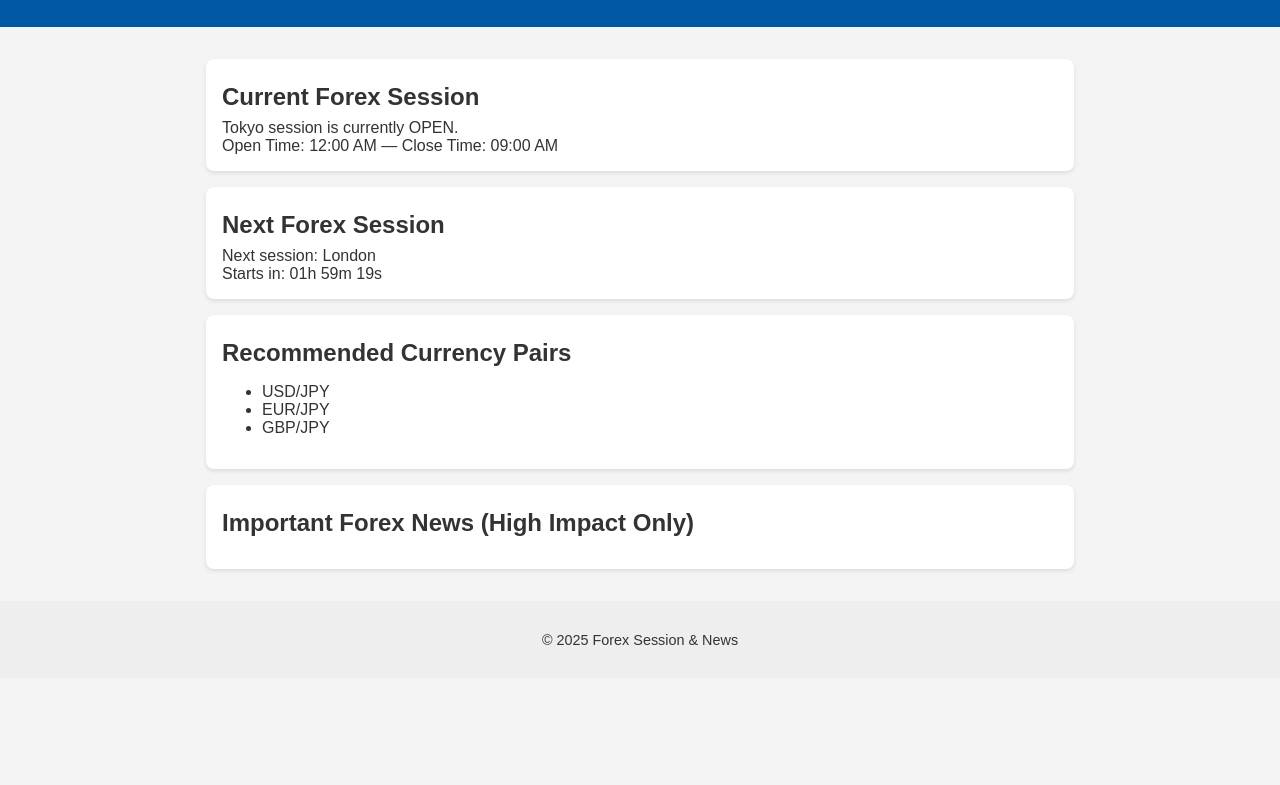
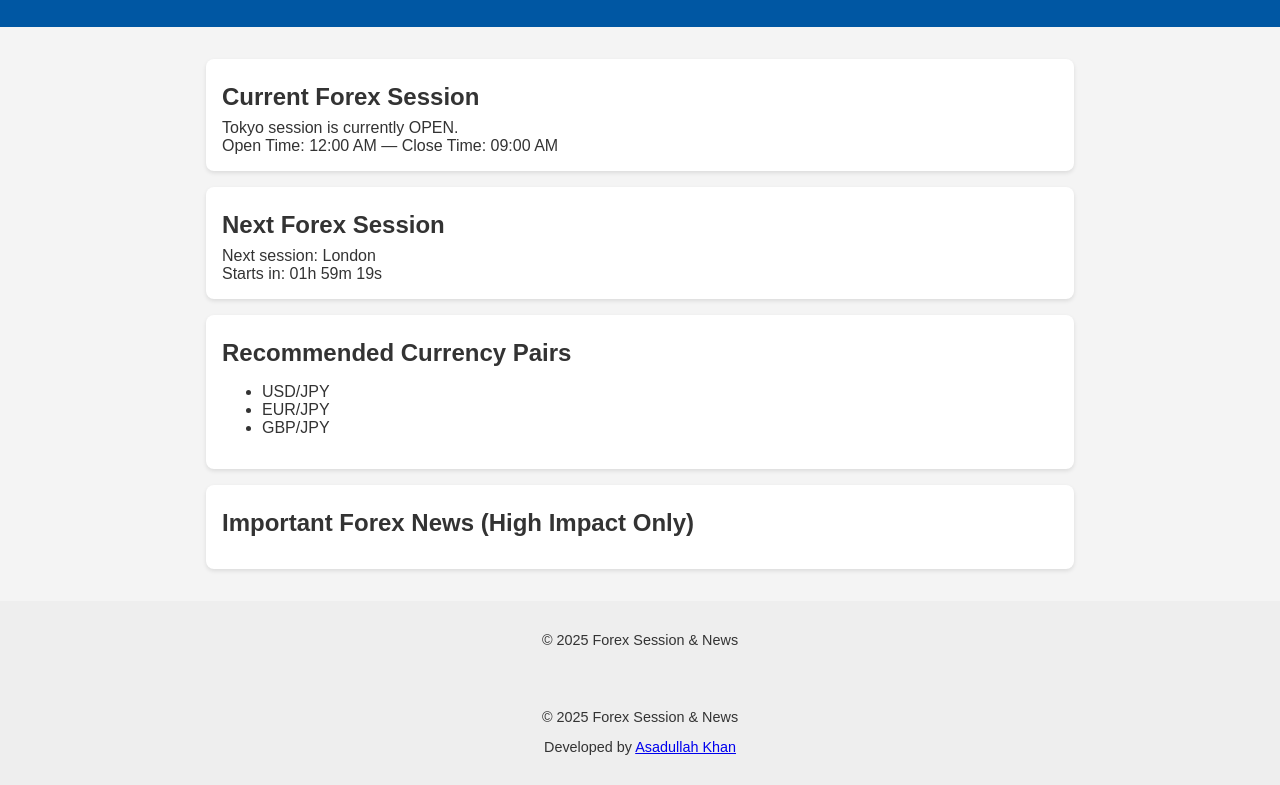
Before and after one commit to asadullahkhanbd/Forex-Session-News, a plain HTML site: page index.html in a window 1280 px wide. Shown: the part 88-873 px from the top of the page. Before the commit the page ends 800 px from the top, so only its background shows below. Drawn offline with Linux system fonts and the light colour scheme; a script that the page names is missing.

Commit message:
Update index.html

```diff
--- a/index.html
+++ b/index.html
@@ -56,5 +56,15 @@
         <p>&copy; 2025 Forex Session & News</p>
     </footer>
     <script src="script.js"></script>
+
+<footer>
+  <p>&copy; 2025 Forex Session & News</p>
+  <p class="dev-credit">
+    Developed by
+    <a href="https://pgasadkhan.blogspot.com" target="_blank" rel="noopener">Asadullah Khan</a>
+  </p>
+</footer>
+
+
 </body>
 </html>
```
